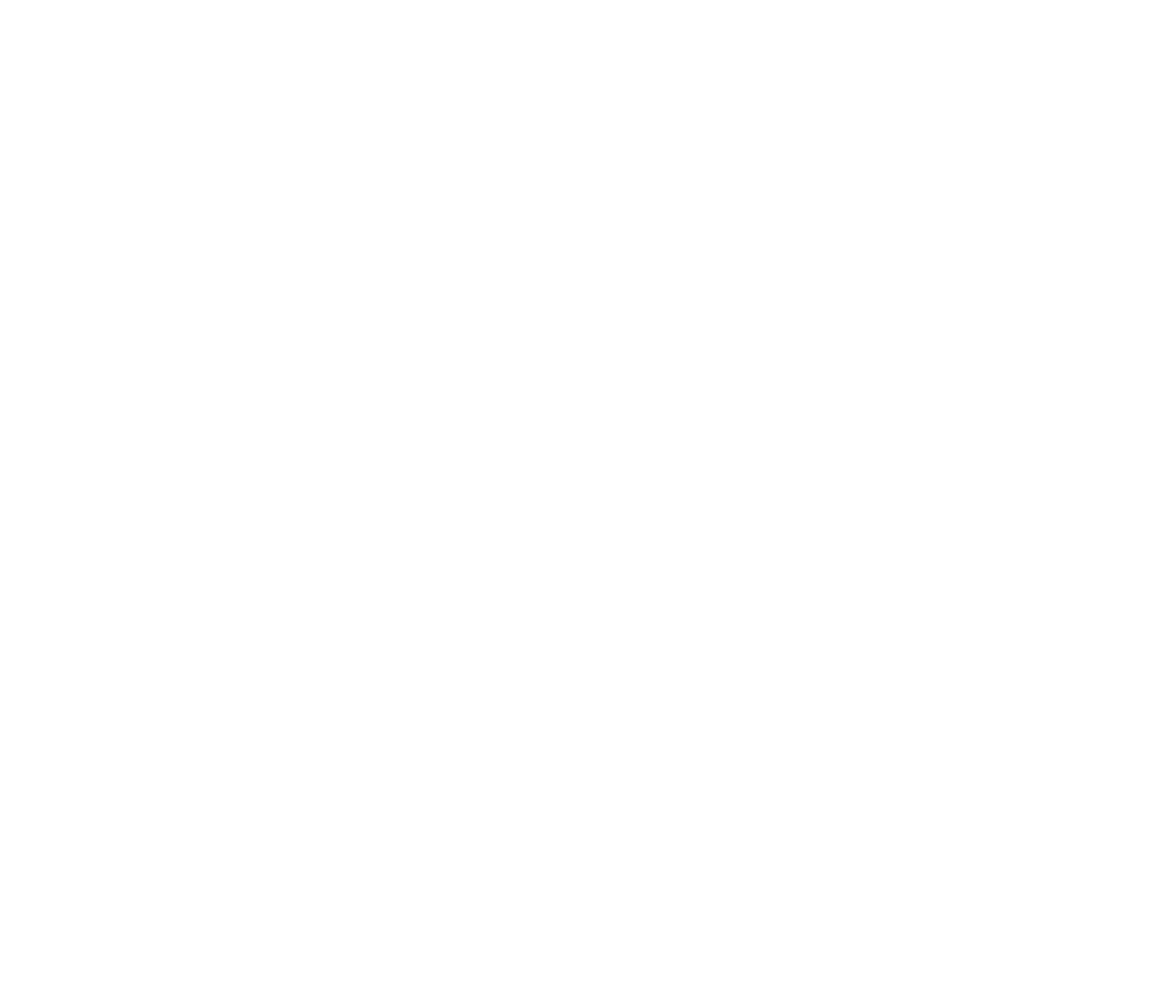
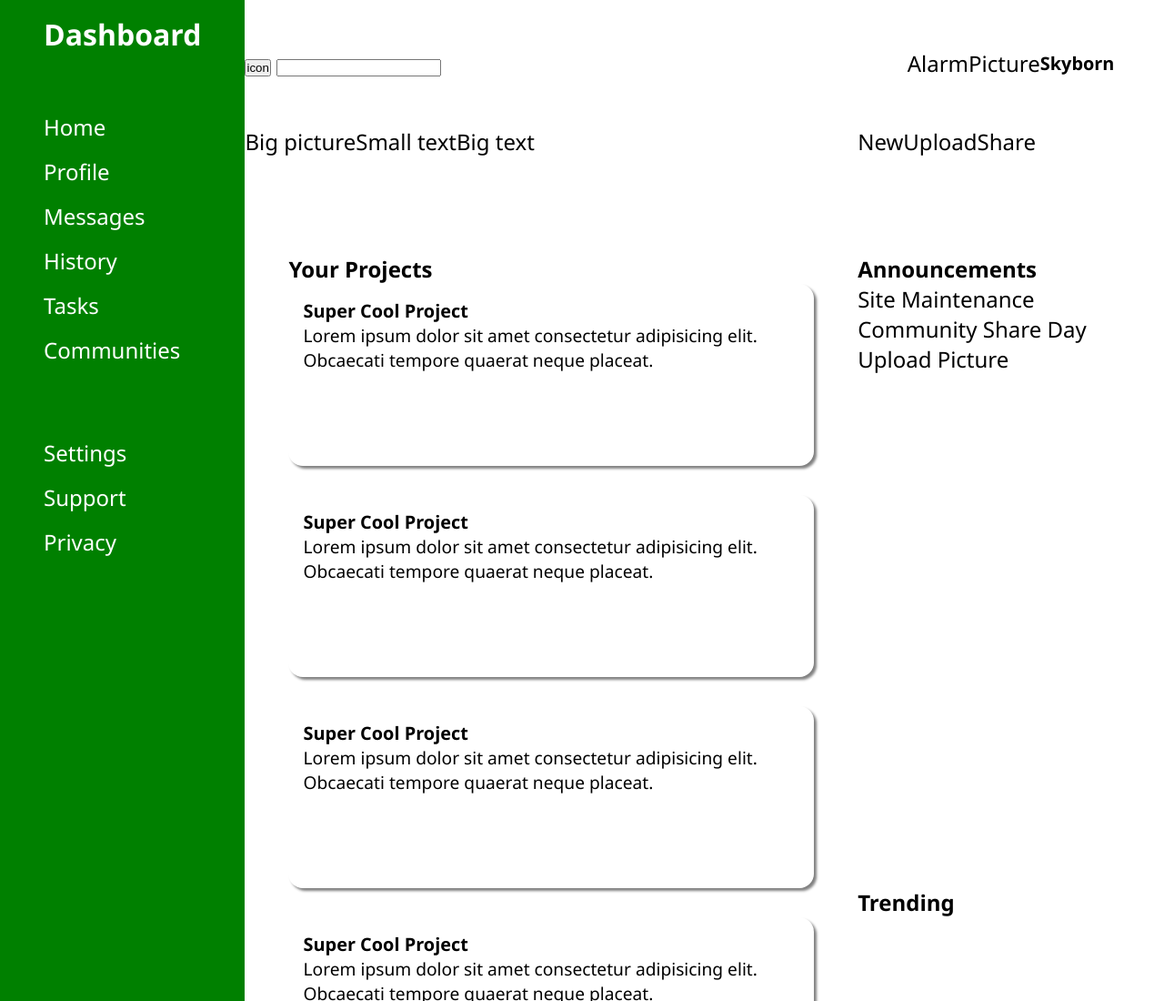
Before and after one commit to Skycral/dashboard, a plain HTML site: page index.html in a window 1280 px wide. Shown: the top 1100 px of the page at 91% size. Before the commit the page ends 800 px from the top, so only its background shows below. Drawn offline with Linux system fonts and the light colour scheme.

Commit message:
feat!: add styling to sidebar and make a grid for project cards

```diff
--- a/index.html
+++ b/index.html
@@ -8,6 +8,111 @@
 </head>
 <body>
 
+  <div class="container">
+    <header class="header">
+      <div class="searchbar">
+        <form action="post" class="form">
+          <button id="search">icon</button>
+          <input type="search" name="search" id="search" type="text">
+        </form>
+
+        <ul>
+          <li>Alarm</li>
+          <li>Picture</li>
+          <li><h5>Skyborn</h5></li>
+        </ul>
+      </div>
+
+      <div class="welcome-banner">
+        <div class="welcome">
+          <div class="big-picture">Big picture</div>
+          <div class="smalltext"> Small text</div>
+          <div class="bigtext">Big text</div>
+        </div>
+        <ul>
+          <li>New</li>
+          <li>Upload</li>
+          <li>Share</li>
+        </ul>
+      </div>
+    </header>
+
+    <aside class="sidebar">
+      <div class="dash">Dashboard</div>
+      <nav class="main-nav">
+        <ul>
+          <li>Home</li>
+          <li>Profile</li>
+          <li>Messages</li>
+          <li>History</li>
+          <li>Tasks</li>
+          <li>Communities</li>
+        </ul>
+      </nav>
+      <nav class="support-nav">
+        <ul>
+          <li>Settings</li>
+          <li>Support</li>
+          <li>Privacy</li>
+        </ul>
+      </nav>
+    </aside>
+
+    <main class="content">
+
+      <div class="projects">
+        <h4 class="text-one">Your Projects</h4>
+        <div class="cards">
+          <div class="card">
+            <h5>Super Cool Project</h5>
+            <p>Lorem ipsum dolor sit amet consectetur adipisicing elit. Obcaecati tempore quaerat neque placeat.</p>
+          </div>
+          <div class="card">
+            <h5>Super Cool Project</h5>
+            <p>Lorem ipsum dolor sit amet consectetur adipisicing elit. Obcaecati tempore quaerat neque placeat.</p>
+          </div>
+          <div class="card">
+            <h5>Super Cool Project</h5>
+            <p>Lorem ipsum dolor sit amet consectetur adipisicing elit. Obcaecati tempore quaerat neque placeat.</p>
+          </div>
+          <div class="card">
+            <h5>Super Cool Project</h5>
+            <p>Lorem ipsum dolor sit amet consectetur adipisicing elit. Obcaecati tempore quaerat neque placeat.</p>
+          </div>
+          <div class="card">
+            <h5>Super Cool Project</h5>
+            <p>Lorem ipsum dolor sit amet consectetur adipisicing elit. Obcaecati tempore quaerat neque placeat.</p>
+          </div>
+          <div class="card">
+            <h5>Super Cool Project</h5>
+            <p>Lorem ipsum dolor sit amet consectetur adipisicing elit. Obcaecati tempore quaerat neque placeat.</p>
+          </div>
+        </div>
+      </div>
+
+      <div class="announce">
+        <h4 class="text-one">Announcements</h4>
+        <div class="box-ann">
+          <div class="text-ann">Site Maintenance</div>
+          <div class="text-ann">Community Share Day</div>
+          <div class="text-ann">Upload Picture</div>
+        </div>
+      </div>
+
+      <div class="trending">
+        <h4 class="text-one">Trending</h4>
+        <div class="box-trends">
+          <div class="trend"></div>
+          <div class="trend"></div>
+          <div class="trend"></div>
+        </div>
+      </div>
+    </main>
+
+  </div>
+
+
+
   <script src="script.js"></script>
 </body>
 </html>
--- a/style.css
+++ b/style.css
@@ -0,0 +1,107 @@
+* {
+  margin: 0;
+  padding: 0;
+  box-sizing: border-box;
+}
+
+li, ul {
+  list-style-type: none;
+}
+
+.container {
+  display: grid;
+  grid-template-columns: 1fr 4fr;
+  grid-template-rows: 1fr 5fr;
+  font-size: 1.5rem;
+  font-family: 'Segoe UI', Tahoma, Geneva, Verdana, sans-serif;
+}
+
+.header {
+  display: grid;
+  grid-template-rows: 1fr 1fr;
+}
+
+.searchbar {
+  display: grid;
+  grid-template-columns: 2fr 1fr;
+}
+
+.form {
+  grid-column: 1 / 2;
+  align-self: center;
+}
+
+
+.searchbar > ul {
+  grid-column: 2 / 3;
+  display: flex;
+  justify-content: center;
+  align-items: center;
+
+}
+
+.welcome-banner {
+  display: grid;
+  grid-template-columns: 2fr 1fr;
+}
+
+.welcome {
+  display: flex;
+}
+
+.welcome-banner > ul {
+  grid-column: 2 / 3;
+  /* justify-content: end; */
+  display: flex;
+}
+
+.sidebar {
+  background-color: green;
+  grid-row: 1 / -1;
+  display: flex;
+  color: white;
+  padding: 1rem 3rem;
+  gap: 3rem;
+  flex-direction: column;
+}
+
+.dash {
+  font-size: 2rem;
+  font-weight: bold;
+}
+
+nav > ul > li {
+  margin: 1rem 0;
+}
+
+.content {
+  display: grid;
+  grid-template-columns: repeat(3, 1fr);
+  grid-template-rows: 1fr 1fr;
+}
+
+.projects {
+  grid-column: 1 / 3;
+  grid-row: 1 / 3;
+  padding: 0 3rem;
+}
+
+.cards {
+  display: grid;
+  grid-template-columns: repeat(auto-fit, minmax(300px, 1fr));
+  gap: 2rem;
+}
+
+.card {
+  min-height: 200px;
+  padding: 1rem;
+  box-shadow: 3px 3px 3px grey;
+  border-radius: 1rem;
+  display: flex;
+  flex-direction: column;
+
+}
+
+.card p {
+  font-size: 1.2rem;
+}
```
